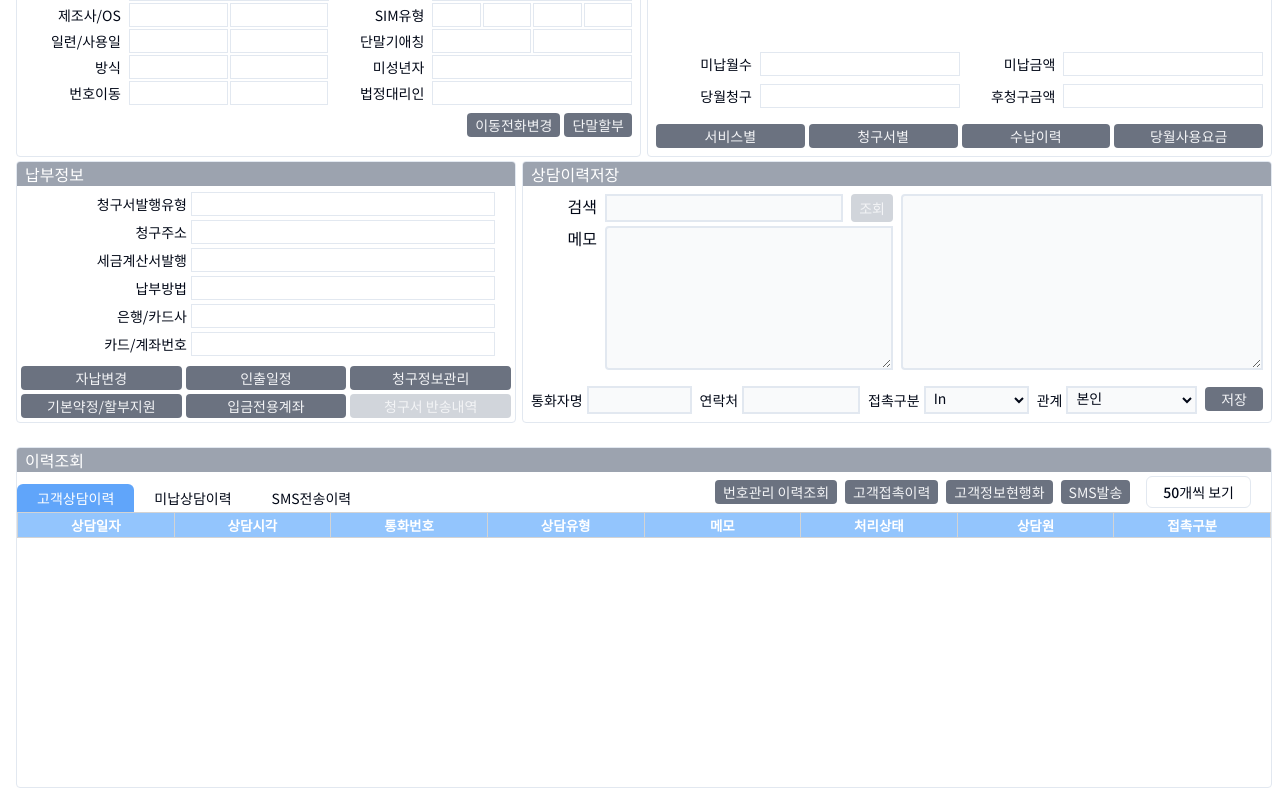
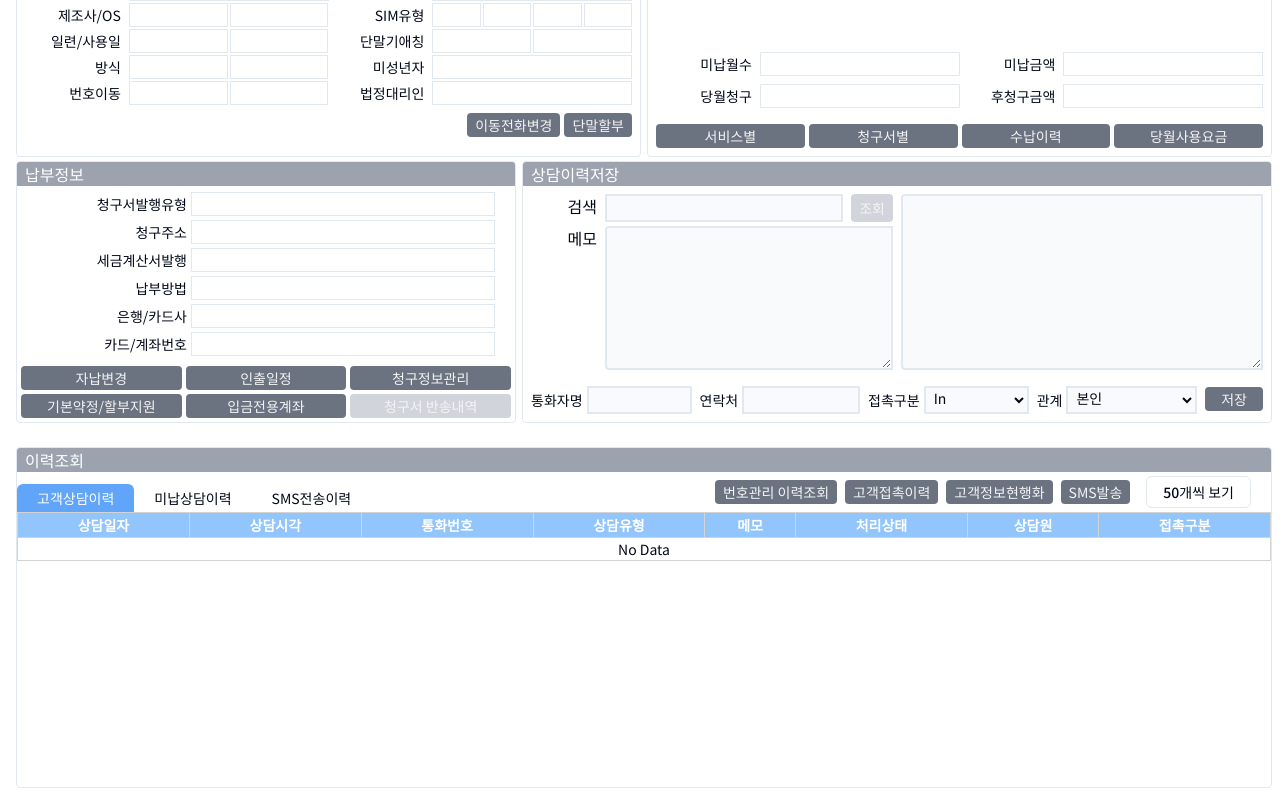
Before and after one commit to sprisao/SkPoc, a Next.js app: page /second in a window 1280 px wide. Shown: the part 395-1195 px from the top of the page. Built offline with nearby package versions, Linux system fonts and the light colour scheme.

Commit message:
디테일 조정

```diff
--- a/components/tables/history/HistoryTable.tsx
+++ b/components/tables/history/HistoryTable.tsx
@@ -45,8 +45,9 @@ export function HistoryTable<TData, TValue>({
         <div style={{height: `${tHeight}px`, width: "100%", overflowY: "scroll"}} ref={parentRef} >
             <table
                 style={{width: "100%",}}
+                className="table-auto text-sm"
             >
-                <thead style={{backgroundColor: "rgb(147 197 253)", color:'white', height:'25px', fontSize:'13.5px', fontWeight:'300'}}>
+                <thead style={{backgroundColor: "rgb(147 197 253)", color:'white', height:'25px' }}>
                 {
                     table.getHeaderGroups().map((headerGroup) => (
                         <tr key={headerGroup.id}
@@ -65,13 +66,23 @@ export function HistoryTable<TData, TValue>({
                     ))
                 }
                 </thead>
-                <tbody style={{fontSize:'13.5px'}} >
+                <tbody >
                 {before > 0 && (
                     <tr style={{height: before}}>
                         <td colSpan={columns.length}/>
                     </tr>
                 )}
-                {items.map((item) =>(
+                {
+                    items.length === 0 && (
+                        <tr>
+                            <td colSpan={columns.length} className="text-center">
+                                No Data
+                            </td>
+                        </tr>
+                    )
+                }
+                {
+                    items.map((item) =>(
                     <tr key={rows[item.index].id} id=""
                         style={{
                             height: `${item.size}px`,
```
